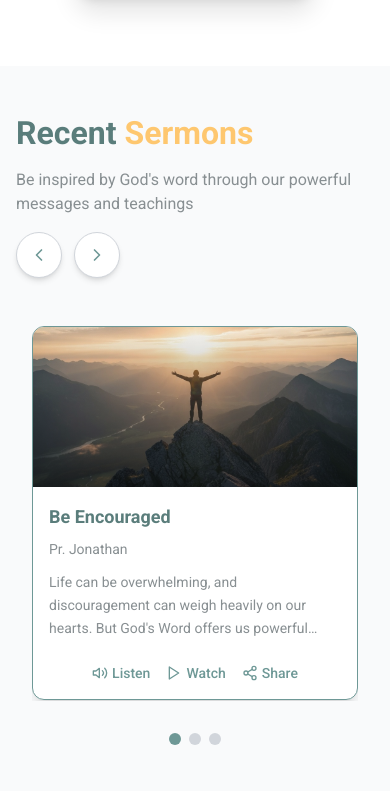
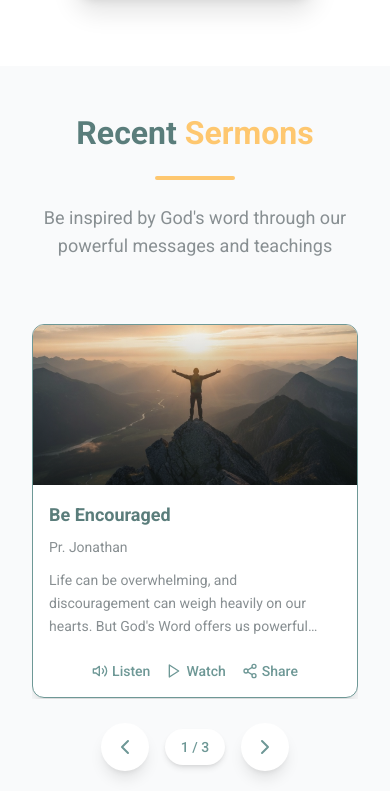
Before and after one commit to Shakesdigital/jtc, a React (Create React App) app: page / in a window 390 px wide. Shown: the part 6125-6916 px from the top of the page. Built offline with nearby package versions, Linux system fonts and the light colour scheme.

Commit message:
Revert "Update ContentCarousel to display 4 cards per slide with top navigation arrows"
This reverts commit 429984412fb350091ee3b77ba8fbc3128e1e9569.

```diff
--- a/src/components/ContentCarousel.js
+++ b/src/components/ContentCarousel.js
@@ -33,14 +33,11 @@ const ContentCarousel = ({
   useEffect(() => {
     const handleResize = () => {
       const width = window.innerWidth;
-      if (width >= 1024) {
-        // Desktop: 4 cards
-        setItemsPerView(4);
-      } else if (width >= 768) {
-        // Tablet: 3 cards
+      if (width >= 769) {
+        // Desktop: exactly 3 cards
         setItemsPerView(3);
-      } else if (width >= 481) {
-        // Small tablet: 2 cards
+      } else if (width >= 481 && width <= 768) {
+        // Tablet: 2 cards
         setItemsPerView(2);
       } else {
         // Mobile: 1 card
@@ -226,55 +223,23 @@ const ContentCarousel = ({
     <section className="carousel-section py-20">
       {/* Using container-custom for consistent website alignment */}
       <div className="container-custom">
-        {/* Header with Navigation Arrows */}
-        <div className="flex flex-col md:flex-row items-start md:items-center justify-between gap-4 mb-12">
+        <div className="text-center mb-16">
           <motion.div
             initial={{ opacity: 0, y: 20 }}
             whileInView={{ opacity: 1, y: 0 }}
             transition={{ duration: 0.6 }}
             viewport={{ once: true }}
-            className="flex-1"
           >
-            <h2 className="text-3xl md:text-4xl lg:text-5xl font-bold text-church-sage-dark mb-2">
+            <h2 className="text-4xl md:text-5xl font-bold text-church-sage-dark mb-6">
               {title}
             </h2>
+            <div className="w-20 h-1 bg-church-yellow rounded-full mx-auto mb-6"></div>
             {subtitle && (
-              <p className="text-base md:text-lg text-church-gray mt-4">
+              <p className="text-lg text-church-gray max-w-3xl mx-auto">
                 {subtitle}
               </p>
             )}
           </motion.div>
-
-          {/* Desktop Navigation Arrows at Top Right */}
-          {items.length > itemsPerView && (
-            <div className="flex items-center gap-3">
-              <button
-                onClick={handlePrev}
-                className="bg-white border border-gray-300 shadow-md hover:shadow-lg text-church-sage hover:bg-church-sage hover:text-white p-3 rounded-full transition-all duration-300"
-                aria-label="Previous items"
-              >
-                <FiChevronLeft className="w-5 h-5" />
-              </button>
-
-              <button
-                onClick={handleNext}
-                className="bg-white border border-gray-300 shadow-md hover:shadow-lg text-church-sage hover:bg-church-sage hover:text-white p-3 rounded-full transition-all duration-300"
-                aria-label="Next items"
-              >
-                <FiChevronRight className="w-5 h-5" />
-              </button>
-
-              {ctaLink && ctaText && (
-                <Link
-                  to={ctaLink}
-                  className="hidden lg:flex items-center text-church-sage hover:text-church-sage-dark font-semibold transition-colors duration-300 ml-2"
-                >
-                  {ctaText}
-                  <FiArrowRight className="w-4 h-4 ml-2" />
-                </Link>
-              )}
-            </div>
-          )}
         </div>
 
         <div
@@ -282,6 +247,26 @@ const ContentCarousel = ({
           onMouseEnter={() => setIsHovered(true)}
           onMouseLeave={() => setIsHovered(false)}
         >
+          {/* Desktop Navigation Buttons (Side) */}
+          {items.length > itemsPerView && (
+            <>
+              <button
+                onClick={handlePrev}
+                className="carousel-nav carousel-nav-prev absolute -left-4 lg:-left-16 top-1/2 transform -translate-y-1/2 z-20 bg-white shadow-lg hover:shadow-xl text-church-sage hover:text-church-sage-dark p-2 lg:p-3 rounded-full transition-all duration-300 hidden md:block"
+                aria-label="Previous items"
+              >
+                <FiChevronLeft className="w-5 h-5 lg:w-6 lg:h-6" />
+              </button>
+
+              <button
+                onClick={handleNext}
+                className="carousel-nav carousel-nav-next absolute -right-4 lg:-right-16 top-1/2 transform -translate-y-1/2 z-20 bg-white shadow-lg hover:shadow-xl text-church-sage hover:text-church-sage-dark p-2 lg:p-3 rounded-full transition-all duration-300 hidden md:block"
+                aria-label="Next items"
+              >
+                <FiChevronRight className="w-5 h-5 lg:w-6 lg:h-6" />
+              </button>
+            </>
+          )}
 
           {/* Carousel Items */}
           <div
@@ -301,9 +286,9 @@ const ContentCarousel = ({
               >
                 <div className={`carousel-items grid gap-6 ${
                   itemsPerView === 1 ? 'grid-cols-1' :
-                  itemsPerView === 2 ? 'grid-cols-2' :
-                  itemsPerView === 3 ? 'grid-cols-3' :
-                  'grid-cols-4'
+                  itemsPerView === 2 ? 'grid-cols-1 md:grid-cols-2' :
+                  itemsPerView === 3 ? 'grid-cols-1 md:grid-cols-2 lg:grid-cols-3' :
+                  'grid-cols-1 md:grid-cols-2 lg:grid-cols-3 xl:grid-cols-4'
                 }`}>
                   {getVisibleItems().map((item, index) => (
                     <motion.div
@@ -320,16 +305,43 @@ const ContentCarousel = ({
             </AnimatePresence>
           </div>
 
-          {/* Dots Indicator */}
+          {/* Mobile Navigation Buttons (Below carousel) */}
           {items.length > itemsPerView && (
-            <div className="carousel-dots flex justify-center mt-8 space-x-2">
+            <div className="flex justify-center items-center gap-4 mt-6 md:hidden">
+              <button
+                onClick={handlePrev}
+                className="bg-white shadow-lg hover:shadow-xl text-church-sage hover:text-church-sage-dark p-3 rounded-full transition-all duration-300 active:scale-95"
+                aria-label="Previous items"
+              >
+                <FiChevronLeft className="w-6 h-6" />
+              </button>
+
+              <div className="flex items-center gap-2 px-4 py-2 bg-white rounded-full shadow-md">
+                <span className="text-sm font-medium text-church-sage">
+                  {currentIndex + 1} / {maxIndex + 1}
+                </span>
+              </div>
+
+              <button
+                onClick={handleNext}
+                className="bg-white shadow-lg hover:shadow-xl text-church-sage hover:text-church-sage-dark p-3 rounded-full transition-all duration-300 active:scale-95"
+                aria-label="Next items"
+              >
+                <FiChevronRight className="w-6 h-6" />
+              </button>
+            </div>
+          )}
+
+          {/* Dots Indicator (Desktop) */}
+          {items.length > itemsPerView && (
+            <div className="carousel-dots hidden md:flex justify-center mt-8 space-x-2">
               {[...Array(maxIndex + 1)].map((_, index) => (
                 <button
                   key={index}
                   onClick={() => setCurrentIndex(index)}
                   className={`carousel-dot w-2 h-2 rounded-full transition-all duration-300 ${
                     index === currentIndex
-                      ? 'bg-church-sage w-8'
+                      ? 'bg-church-yellow w-8'
                       : 'bg-gray-300 hover:bg-gray-400'
                   }`}
                   aria-label={`Go to slide ${index + 1}`}
@@ -339,9 +351,9 @@ const ContentCarousel = ({
           )}
         </div>
 
-        {/* CTA Button (Mobile/Tablet - shows when hidden in header) */}
+        {/* CTA Button */}
         {ctaLink && ctaText && (
-          <div className="text-center mt-12 lg:hidden">
+          <div className="text-center mt-12">
             <Link
               to={ctaLink}
               className="inline-flex items-center bg-church-sage hover:bg-church-sage-dark text-white font-bold text-lg px-10 py-4 rounded-full shadow-xl hover:shadow-2xl transform hover:-translate-y-1 transition-all duration-300"
```
